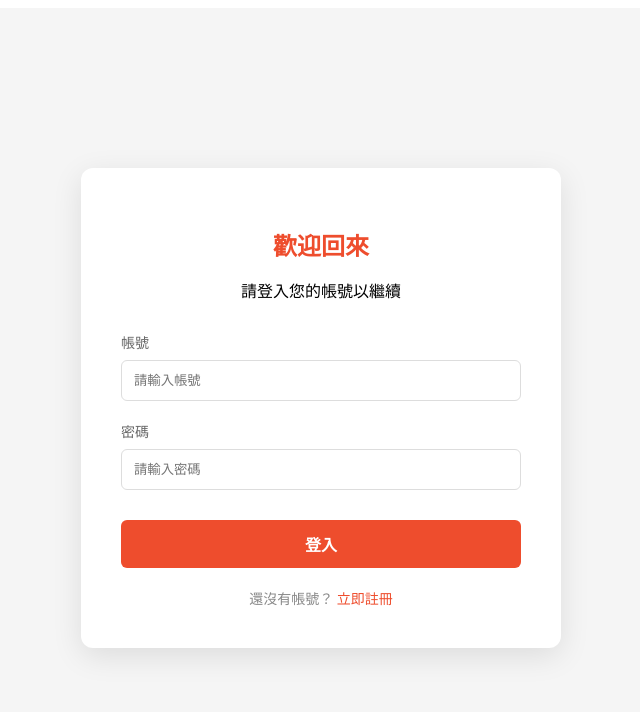
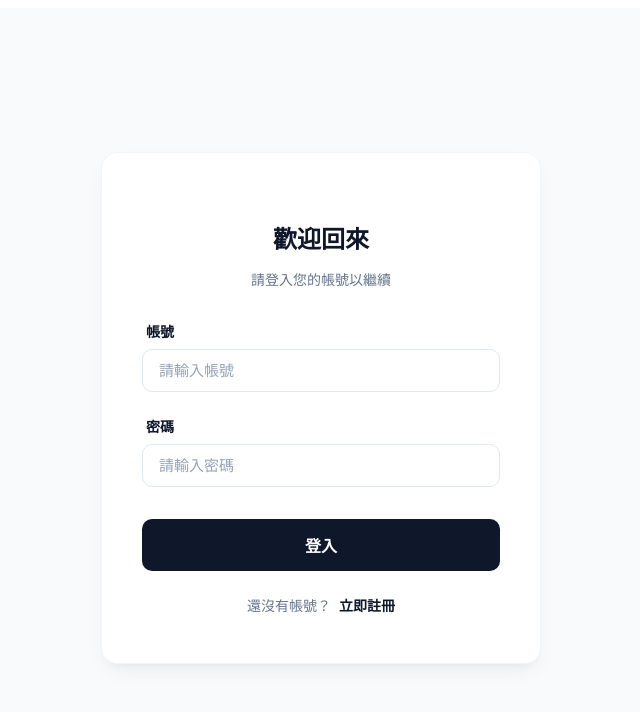
Before and after one commit to YouKaiWu/auction_system_frontend, a Vue app: page /login in a window 1280 px wide. Shown: the top 712 px of the page, without its empty margins (319-959 px from the left). Built offline with nearby package versions, Linux system fonts and the light colour scheme.

Commit message:
style: unify login css style

```diff
--- a/src/views/LoginView.vue
+++ b/src/views/LoginView.vue
@@ -12,33 +12,40 @@ const form = ref({
 })
 
 const login = async () => {
-
   await auth.login(form.value)
-
   router.push('/')
 }
 </script>
 
 <template>
+  <div class="login-page">
     <div class="login-container">
-    <!-- 1. 改成 form 並加上 submit 監聽 -->
       <form class="login-card" @submit.prevent="login">
         <div class="login-header">
-        <h2>歡迎回來</h2>
-        <p>請登入您的帳號以繼續</p>
+          <h2 class="page-title">歡迎回來</h2>
+          <p class="subtitle">請登入您的帳號以繼續</p>
         </div>
 
         <div class="form-group">
           <label>帳號</label>
-        <input v-model="form.account" placeholder="請輸入帳號" />
+          <input
+            v-model="form.account"
+            type="text"
+            placeholder="請輸入帳號"
+            required
+          />
         </div>
 
         <div class="form-group">
           <label>密碼</label>
-        <input type="password" v-model="form.passwd" placeholder="請輸入密碼" />
+          <input
+            v-model="form.passwd"
+            type="password"
+            placeholder="請輸入密碼"
+            required
+          />
         </div>
 
-      <!-- 2. 確認按鈕是 type="submit" -->
         <button type="submit" class="login-btn">登入</button>
 
         <div class="login-footer">
@@ -46,38 +53,52 @@ const login = async () => {
         </div>
       </form>
     </div>
+  </div>
 </template>
 
 <style scoped>
-.login-container {
-  height: 100vh;
+.login-page {
+  background-color: #f8fafc; /* 與 Marketplace 背景一致 */
+  min-height: 100vh;
   display: flex;
   align-items: center;
   justify-content: center;
-  background-color: #f5f5f5;
+  font-family: -apple-system, BlinkMacSystemFont, "Segoe UI", Roboto, sans-serif;
+}
+
+.login-container {
+  width: 100%;
+  max-width: 440px;
+  padding: 24px;
 }
 
 .login-card {
   background: white;
-  padding: 40px;
-  border-radius: 12px;
-  box-shadow: 0 8px 30px rgba(0,0,0,0.1);
-  width: 100%;
-  max-width: 400px;
+  padding: 48px 40px;
+  border-radius: 16px;
+  border: 1px solid #f1f5f9;
+  box-shadow: 0 10px 25px -5px rgba(15, 23, 42, 0.05), 0 8px 10px -6px rgba(15, 23, 42, 0.05);
 }
 
 .login-header {
   text-align: center;
-  margin-bottom: 30px;
+  margin-bottom: 32px;
 }
 
-.login-header h2 {
-  color: #ee4d2d; /* 橘紅色主題 */
-  margin-bottom: 10px;
+.page-title {
+  font-size: 24px;
+  font-weight: 800;
+  color: #0f172a;
+  margin-bottom: 12px;
+}
+
+.subtitle {
+  color: #64748b;
+  font-size: 14px;
 }
 
 .form-group {
-  margin-bottom: 20px;
+  margin-bottom: 24px;
   display: flex;
   flex-direction: column;
   gap: 8px;
@@ -85,46 +106,76 @@ const login = async () => {
 
 .form-group label {
   font-size: 14px;
-  color: #666;
+  font-weight: 600;
+  color: #0f172a;
+  padding-left: 4px;
 }
 
 input {
-  padding: 12px;
-  border: 1px solid #ddd;
-  border-radius: 6px;
+  padding: 12px 16px;
+  border: 1px solid #e2e8f0;
+  border-radius: 10px;
   outline: none;
+  font-size: 15px;
+  transition: all 0.2s ease;
+  background-color: #fff;
 }
 
 input:focus {
-  border-color: #ee4d2d;
+  border-color: #0f172a;
+  box-shadow: 0 0 0 3px rgba(15, 23, 42, 0.05);
+}
+
+input::placeholder {
+  color: #94a3b8;
 }
 
 .login-btn {
   width: 100%;
-  padding: 12px;
-  background-color: #ee4d2d;
+  padding: 14px;
+  background-color: #0f172a; /* 深色主題按鈕 */
   color: white;
   border: none;
-  border-radius: 6px;
+  border-radius: 10px;
   font-size: 16px;
-  font-weight: bold;
+  font-weight: 600;
   cursor: pointer;
-  margin-top: 10px;
+  transition: all 0.2s cubic-bezier(0.4, 0, 0.2, 1);
+  margin-top: 8px;
 }
 
 .login-btn:hover {
-  background-color: #d73211;
+  background-color: #1e293b;
+  transform: translateY(-1px);
+  box-shadow: 0 4px 12px rgba(15, 23, 42, 0.15);
+}
+
+.login-btn:active {
+  transform: translateY(0);
 }
 
 .login-footer {
-  margin-top: 20px;
+  margin-top: 24px;
   text-align: center;
   font-size: 14px;
-  color: #888;
+  color: #64748b;
 }
 
 .login-footer a {
-  color: #ee4d2d;
+  color: #0f172a;
+  font-weight: 600;
   text-decoration: none;
+  margin-left: 4px;
+}
+
+.login-footer a:hover {
+  text-decoration: underline;
+}
+
+/* 針對行動裝置微調 */
+@media (max-width: 480px) {
+  .login-card {
+    padding: 32px 24px;
+  }
 }
 </style>
```
Lines whose indentation alone changed are shown as unchanged.
